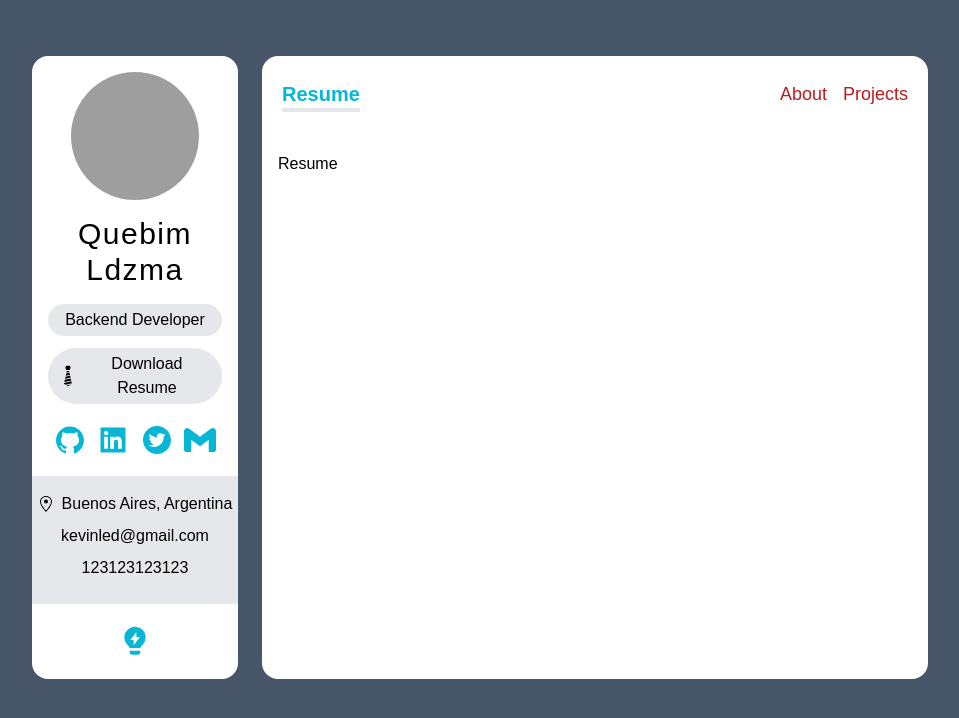
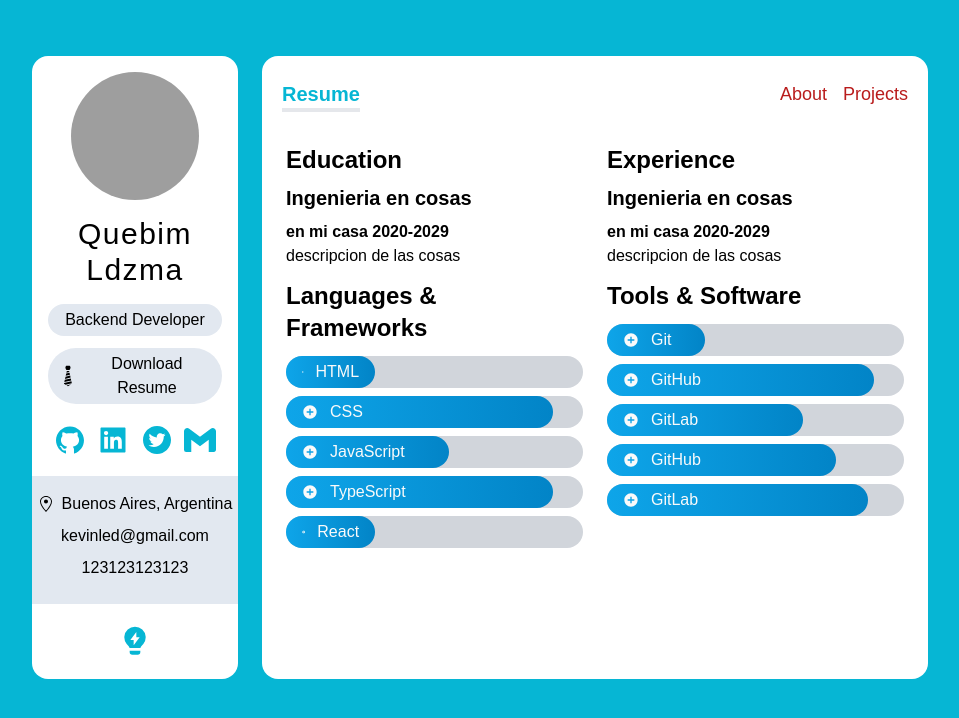
Before and after one commit to QU3B1M/next-portfolio-frontend, a Next.js app: page /resume in a window 1280 px wide. Shown: the top 718 px of the page, without its empty margins (160-1119 px from the left). Built offline with nearby package versions, Linux system fonts and the light colour scheme; grey boxes are pictures that could not be loaded.

Commit message:
Resume Page | Dark Theme

```diff
--- /dev/null
+++ b/components/Bar.tsx
@@ -0,0 +1,15 @@
+import { FunctionComponent } from "react";
+import { ISkill } from "../types";
+
+const Bar: FunctionComponent<{ data: ISkill }> = ({ data: { Icon, level, name } }) => {
+	return (<div className="my-2 bg-gray-300 rounded-full text-neutral-50 ">
+        <div className="flex items-center px-4 py-1 rounded-full bg-gradient-to-r from-sky-500 to-sky-600"
+        style={{ width: `${level}%`}}>
+
+        <Icon className="mr-3"/>
+        {name}
+        </div>
+        </div>);
+};
+
+export default Bar;
--- a/components/ServiceCard.tsx
+++ b/components/ServiceCard.tsx
@@ -9,7 +9,7 @@ const ServiceCard: FunctionComponent<{ service: IService }> = ({ service: { Icon
 	};
 
 	return (
-		<div className="flex items-center p-2 space-x-4">
+		<div className="flex items-center p-2 space-x-4 ">
 			<Icon className="w-12 h-12 text-cyan-500" />
 			<div>
 				<h4 className="font-bold">{title}</h4>
--- a/components/Sidebar.tsx
+++ b/components/Sidebar.tsx
@@ -3,6 +3,7 @@ import { GoLocation } from "react-icons/go";
 import { GiTie } from "react-icons/gi";
 import { RiLightbulbFlashFill } from "react-icons/ri";
 import { SiGmail } from "react-icons/si";
+import { useTheme } from "next-themes";
 
 // TODO: send all this to a constants file
 const GMAIL = "kevinled@gmail.com";
@@ -11,6 +12,11 @@ const GITHUB_URI = "";
 const TWITTER_URI = "";
 
 const Sidebar = () => {
+	const {theme, setTheme} = useTheme();
+	const toggleTheme = () => {
+		setTheme(theme === "light" ? "dark" : "light");
+	}
+
 	return (
 		<div className="sidebar">
 			<img src="https://avatars.githubusercontent.com/u/44633633?v=4" alt="Avatar" className="w-32 h-32 mx-auto rounded-full" />
@@ -18,8 +24,8 @@ const Sidebar = () => {
 				<span>Quebim </span>
 				Ldzma
 			</h3>
-			<p className="px-2 py-1 my-3 bg-gray-200 rounded-full">Backend Developer</p>
-			<a className="flex items-center justify-center px-2 py-1 my-3 bg-gray-200 rounded-full" href="" download="">
+			<p className="px-2 py-1 my-3 rounded-full bg-slate-200 dark:bg-slate-500">Backend Developer</p>
+			<a className="flex items-center justify-center px-2 py-1 my-3 rounded-full bg-slate-200 dark:bg-slate-500" href="" download="">
 				<GiTie className="w-6 h-6" />
 				Download Resume
 			</a>
@@ -38,7 +44,7 @@ const Sidebar = () => {
 					<SiGmail className="w-8 h-8 cursor-pointer" />
 				</a>
 			</div>
-			<div className="py-4 my-5 bg-gray-200" style={{ marginLeft: "-1rem", marginRight: "-1rem" }}>
+			<div className="py-4 my-5 bg-slate-200 dark:bg-slate-500" style={{ marginLeft: "-1rem", marginRight: "-1rem" }}>
 				<div className="flex items-center justify-center space-x-2">
 					<GoLocation />
 					<span>Buenos Aires, Argentina</span>
@@ -48,7 +54,7 @@ const Sidebar = () => {
 				</a>
 				<p className="my-2">123123123123</p>
 			</div>
-			<button className="text-cyan-500">
+			<button onClick={toggleTheme} className="text-cyan-500">
 				<RiLightbulbFlashFill className="w-8 h-8 cursor-pointer" />
 			</button>
 		</div>
--- a/data.ts
+++ b/data.ts
@@ -1,5 +1,5 @@
-import { RiComputerLine } from "react-icons/ri";
-import { IService } from "./types";
+import { RiAddCircleFill, RiComputerLine } from "react-icons/ri";
+import { IService, ISkill } from "./types";
 
 export const services: IService[] = [
 	{
@@ -33,3 +33,59 @@ export const services: IService[] = [
 
 	},
 ];
+
+export const languages: ISkill[] = [
+	{
+		name: "HTML",
+		level: 30,
+		Icon: RiAddCircleFill,
+	},
+	{
+		name: "CSS",
+		level: 90,
+		Icon: RiAddCircleFill,
+	},
+	{
+		name: "JavaScript",
+		level: 55,
+		Icon: RiAddCircleFill,
+	},
+	{
+		name: "TypeScript",
+		level: 90,
+		Icon: RiAddCircleFill,
+	},
+	{
+		name: "React",
+		level: 30,
+		Icon: RiAddCircleFill,
+	},
+];
+
+export const tools: ISkill[] = [
+	{
+		name: "Git",
+		level: 33,
+		Icon: RiAddCircleFill,
+	},
+	{
+		name: "GitHub",
+		level: 90,
+		Icon: RiAddCircleFill,
+	},
+	{
+		name: "GitLab",
+		level: 66,
+		Icon: RiAddCircleFill,
+	},
+	{
+		name: "GitHub",
+		level: 77,
+		Icon: RiAddCircleFill,
+	},
+	{
+		name: "GitLab",
+		level: 88,
+		Icon: RiAddCircleFill,
+	},
+];
--- a/package.json
+++ b/package.json
@@ -20,6 +20,8 @@
     "autoprefixer": "^10.4.7",
     "eslint": "8.15.0",
     "eslint-config-next": "12.1.6",
+    "next-theme": "^0.1.5",
+    "next-themes": "^0.2.0",
     "postcss": "^8.4.13",
     "tailwindcss": "^3.0.24"
   }
--- a/pages/_app.tsx
+++ b/pages/_app.tsx
@@ -1,18 +1,22 @@
+import { ThemeProvider } from "next-themes"
 import Sidebar from '../components/Sidebar';
 import Navbar from '../components/Navbar';
 import '../styles/globals.css';
 
 function MyApp({ Component, pageProps }) {
   return (
+    <ThemeProvider attribute='class'>
+
     <div className='grid grid-cols-12 gap-6 px-5 lg:px-48 my-14 sm:px-20 md:px-32'>
       {/* setea la sidebar lg: tamaño en large, el ultimo es para celus */}
-      <div className='col-span-12 p-4 text-center bg-white lg:col-span-3 rounded-2xl'><Sidebar/></div>
+      <div className='col-span-12 p-4 text-center bg-white dark:bg-slate-900 lg:col-span-3 rounded-2xl shadow-custom-light dark:shadow-custom-dark'><Sidebar/></div>
       {/* setea el componente main lg: tamaño en large, el ultimo es para celus */}
-      <div className='flex flex-col col-span-12 overflow-hidden bg-white lg:col-span-9 rounded-2xl'>
+      <div className='flex flex-col col-span-12 overflow-hidden bg-white dark:bg-slate-900 lg:col-span-9 rounded-2xl shadow-custom-light dark:shadow-custom-dark'>
         <Navbar/>
         <Component {...pageProps} />
       </div>
     </div>
+    </ThemeProvider>
   );
 }
 
--- a/pages/_document.tsx
+++ b/pages/_document.tsx
@@ -5,7 +5,7 @@ export default function Document() {
 		<Html>
 			<Head />
 			{/* or cyan: bg-cyan-800 */}
-			<body className="bg-slate-600">
+			<body className="bg-cyan-500 dark:bg-cyan-900">
 				<Main />
 				<NextScript />
 			</body>
--- a/pages/index.tsx
+++ b/pages/index.tsx
@@ -9,11 +9,11 @@ export default function index() {
         Im Quebim bla bla bla bla bla bla bla bla bl bla bla bla
         bla bla bla bla bla bla bla bla bla bla bla bla bla bla
       </h5>
-      <div className="flex-grow p-4 mt-5 bg-gray-400" style={{ marginLeft: '-1.5rem', marginRight: '-1.5rem'}}>
+      <div className="flex-grow p-4 mt-5 bg-gray-400 dark:bg-slate-800" style={{ marginLeft: '-1.5rem', marginRight: '-1.5rem'}}>
         <h6 className="my-3 text-xl font-bold tracking-wide">What I Offer</h6>
         <div className="grid gap-6 lg:grid-cols-2">
           {services.map(service => (
-            <div className="bg-gray-200 rounded-lg lg:col-span-1"><ServiceCard service={service}/></div>
+            <div className="bg-gray-200 rounded-lg lg:col-span-1 dark:bg-slate-500"><ServiceCard service={service}/></div>
           ))}
         </div>
       </div>
--- a/pages/resume.tsx
+++ b/pages/resume.tsx
@@ -1,8 +1,50 @@
+import Bar from "../components/Bar";
+import { languages, tools } from "../data";
+
 const resume = () => {
-  return (
-      <div className="p-4">
-        Resume
-      </div>
-  );
-}
+	return (
+		<div className="px-6 py-2">
+			{/* Experience */}
+			<div className="grid gap-6 md:grid-cols-2">
+				<div>
+					<h5 className="text-2xl font-bold my">Education</h5>
+					<div>
+						<h5 className="my-2 text-xl font-bold">Ingenieria en cosas</h5>
+						<p className="font-semibold">en mi casa 2020-2029</p>
+						<p>descripcion de las cosas</p>
+					</div>
+				</div>
+				<div>
+					<h5 className="text-2xl font-bold my">Experience</h5>
+					<div>
+						<h5 className="my-2 text-xl font-bold">Ingenieria en cosas</h5>
+						<p className="font-semibold">en mi casa 2020-2029</p>
+						<p>descripcion de las cosas</p>
+					</div>
+				</div>
+			</div>
+			{/* Skills */}
+			<div className="grid gap-6 md:grid-cols-2">
+				{/* langs */}
+				<div>
+					<h5 className="my-3 text-2xl font-bold">Languages & Frameworks</h5>
+					<div className="my-2">
+						{languages.map((language) => (
+							<Bar data={language} key={language.name} />
+						))}
+					</div>
+				</div>
+				{/* tools */}
+				<div>
+					<h5 className="my-3 text-2xl font-bold">Tools & Software</h5>
+					<div className="my-2">
+						{tools.map((tool) => (
+							<Bar data={tool} key={tool.name} />
+						))}
+					</div>
+				</div>
+			</div>
+		</div>
+	);
+};
 export default resume;
--- a/styles/globals.css
+++ b/styles/globals.css
@@ -3,6 +3,5 @@
 @tailwind utilities;
 
 body {
-    background-color: #000000;
     font-family: sans-serif;
 }
--- a/tailwind.config.js
+++ b/tailwind.config.js
@@ -1,10 +1,20 @@
 module.exports = {
+  darkMode: "class",
   content: [
     "./pages/**/*.{js,ts,jsx,tsx}",
     "./components/**/*.{js,ts,jsx,tsx}",
   ],
   theme: {
+    boxShadow: {
+      'custom-light': '0 0 10 #313131',
+      'custom-dark': '2px 2px 10px #000000',
+    },
     extend: {},
+  },
+  variants: {
+    extend: {
+      boxShadow: ["dark"],
+    },
   },
   plugins: [],
 }
```
Also changed, not shown: types.ts (+10 -5 lines), 2 other files (tests, documents, lock files or other folders).
